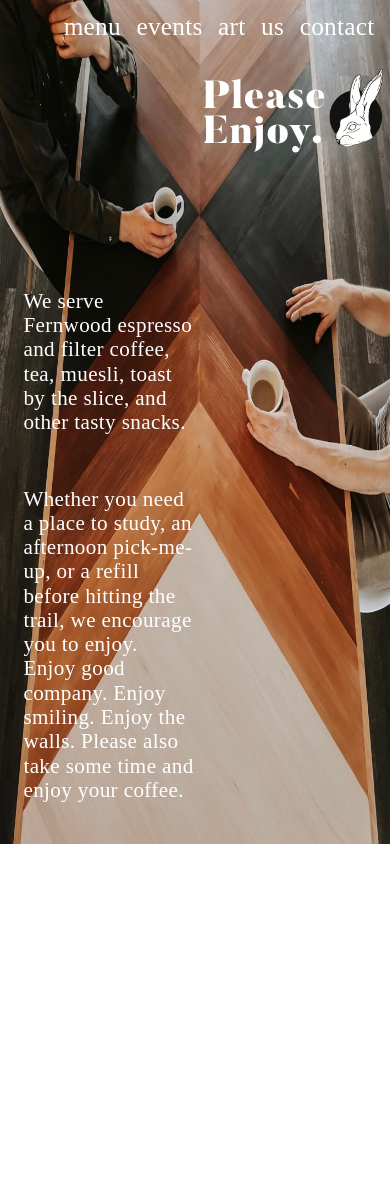
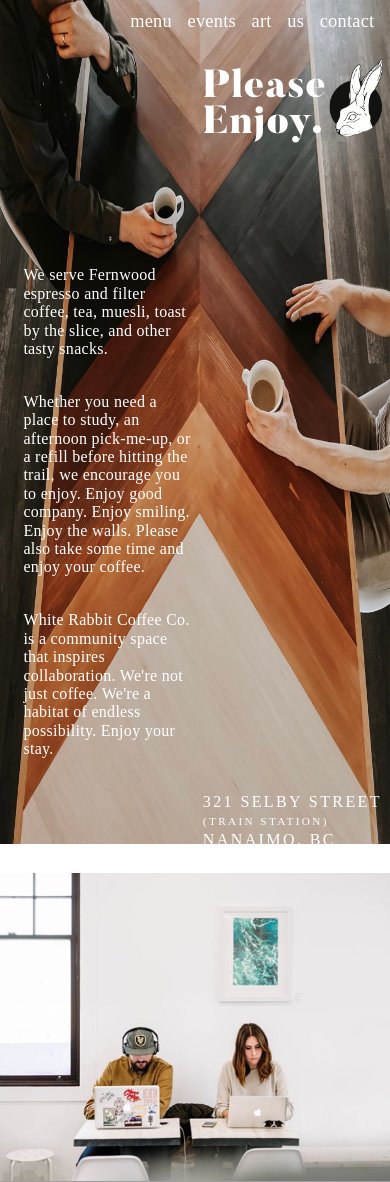
Before and after one commit to mistersuuns/whiterabbit.github.io, a PHP site: page / in a window 390 px wide. Shown: the top 1182 px of the page. Run offline with PHP 8.4, Linux system fonts and the light colour scheme; some libraries are stand-ins or nearby versions; grey boxes are pictures that could not be loaded.

Commit message:
final18jun

```diff
--- a/index.css
+++ b/index.css
@@ -4,8 +4,9 @@
         }
     */
     html {
-        font-family: Avenir;
-        font-size: 2.5em;
+        font-family: "Avenir";
+        font-size: 1.25em;
+        font-weight: 100;
     }
     .bg {background: url("table1.jpg");
         width: 100%;
@@ -19,16 +20,16 @@
         .bg {background-size: 100vw 103vh;
         background-position: center top}
         html {
-            font-size:1.75em;
+            font-family:"Avenir";
+            font-size:1em;
         }
     }
-
-        .container-span.table {color: white;
+        .container-span.table {
+            color: white;
             font-family: "Avenir";
-            font-size: 2.5vh;
             font-weight: 100;}
             .nav-item {list-style: none;
-                font-size: 3vh;
+                font-size: 1.15em;
                 letter-spacing: .06vw;
                 padding: 2vw 0vw 2vw 4vw;}
         .row-span.spacer1 {padding: 0; margin: 0;
@@ -94,7 +95,7 @@
             }
             #email {
                 padding: .2% 0 0 0;
-                font-size: .75em;
+                font-size: .95em;
                 font-weight: 475;
                 color: black;
                 letter-spacing: 0.1em;
```
